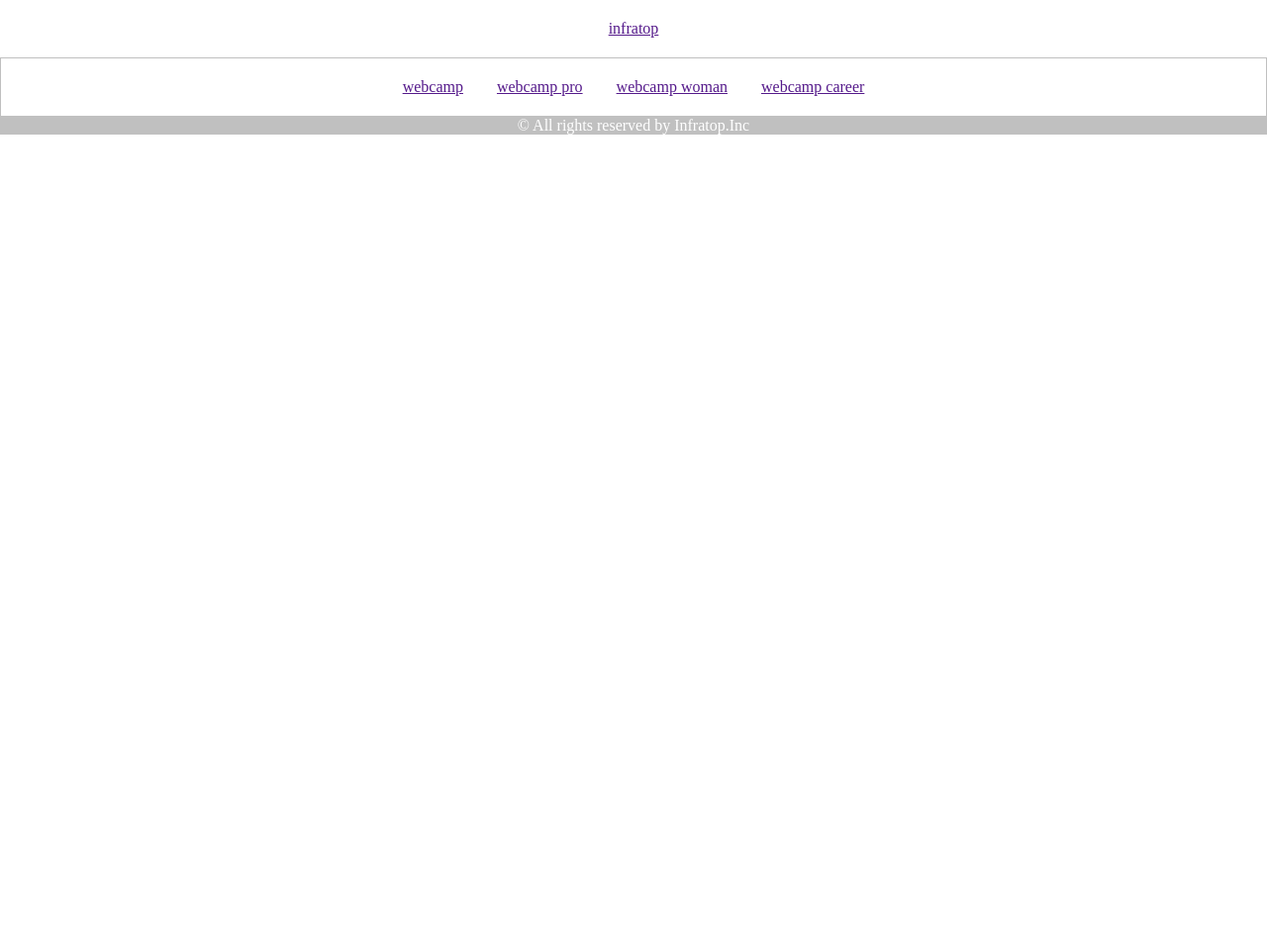
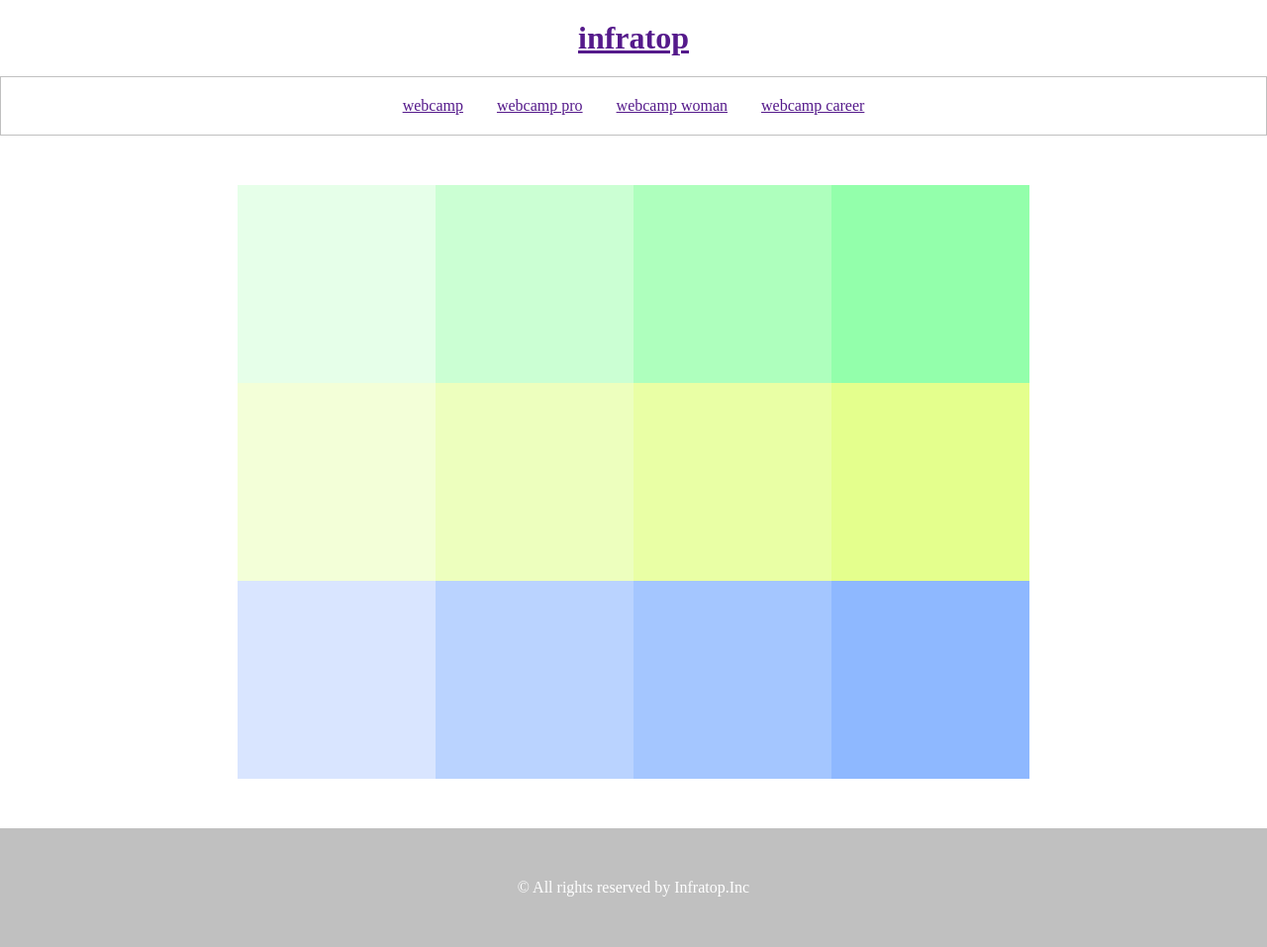
Before and after one commit to panna001/1-5excise-review, a plain HTML site: page index.html in a window 1280 px wide. Shown: the whole page at 99% size. Before the commit the page ends 800 px from the top, so only its background shows below. Drawn offline with Linux system fonts and the light colour scheme.

Commit message:
[Finish]1-5演習改

```diff
--- a/index.html
+++ b/index.html
@@ -6,7 +6,10 @@
   </head>
 
   <body>
-    <header><a href="">infratop</a></header>
+    <header>
+      <div class="heading">
+        <a href="">infratop</a>
+      </div>
       <nav>
         <ul>
           <li><a href="">webcamp</a></li>
@@ -15,6 +18,24 @@
           <li><a href="">webcamp career</a></li>
         </ul>
       </nav>
+    </header>
+
+    <body>
+      <div class="boxes">
+        <div class="box1"></div>
+        <div class="box2"></div>
+        <div class="box3"></div>
+        <div class="box4"></div>
+        <div class="box5"></div>
+        <div class="box6"></div>
+        <div class="box7"></div>
+        <div class="box8"></div>
+        <div class="box9"></div>
+        <div class="box10"></div>
+        <div class="box11"></div>
+        <div class="box12"></div>
+      </div>
+    </body>
   </body>
 
   <footer>©︎ All rights reserved by Infratop.Inc</footer>
--- a/style.css
+++ b/style.css
@@ -5,7 +5,9 @@
   box-sizing: border-box;
 }
 
-header {
+.heading {
+  font-size: 32px;
+  font-weight: bold;
   width: 100%;
   padding: 20px 0;
   text-align: center;
@@ -22,7 +24,92 @@ nav ul li {
 }
 
 footer {
+  width: 100%;
+  height: 120px;
+  line-height: 120px;
   color: white;
   background-color: silver;
   text-align: center;
 }
+
+.boxes {
+  width: 800px;
+  display: flex;
+  justify-content: center;
+  flex-wrap: wrap;
+  margin: 0 auto;
+  padding: 50px 0;
+}
+
+
+.box1 {
+  width: 200px;
+  height: 200px;
+  background-color: #e6ffe9;
+}
+
+.box2 {
+  width: 200px;
+  height: 200px;
+  background-color: #cbffd3;
+}
+
+.box3 {
+  width: 200px;
+  height: 200px;
+  background-color: #aeffbd;
+}
+
+.box4 {
+  width: 200px;
+  height: 200px;
+  background-color: #93ffab;
+}
+
+.box5 {
+  width: 200px;
+  height: 200px;
+  background-color: #f3ffd8;
+}
+
+.box6 {
+  width: 200px;
+  height: 200px;
+  background-color: #edffbe;
+}
+
+.box7 {
+  width: 200px;
+  height: 200px;
+  background-color: #e9ffa5;
+}
+
+.box8 {
+  width: 200px;
+  height: 200px;
+  background-color: #e4ff8d;
+}
+
+.box9 {
+  width: 200px;
+  height: 200px;
+  background-color: #d9e5ff;
+}
+
+.box10 {
+  width: 200px;
+  height: 200px;
+  background-color: #bad3ff;
+}
+
+.box11 {
+  width: 200px;
+  height: 200px;
+  background-color: #a4c6ff;
+}
+
+.box12 {
+  width: 200px;
+  height: 200px;
+  background-color: #8eb8ff;
+}
```
Lines whose indentation alone changed are shown as unchanged.
